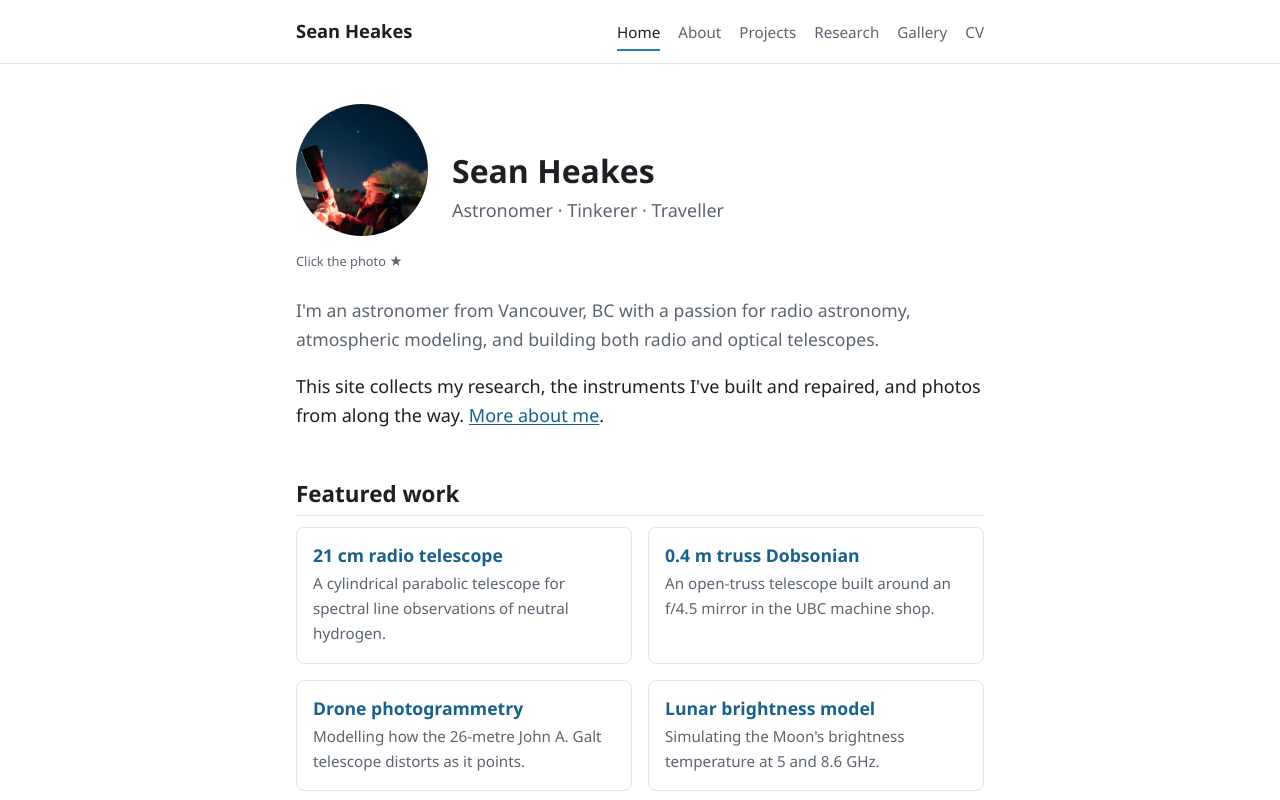
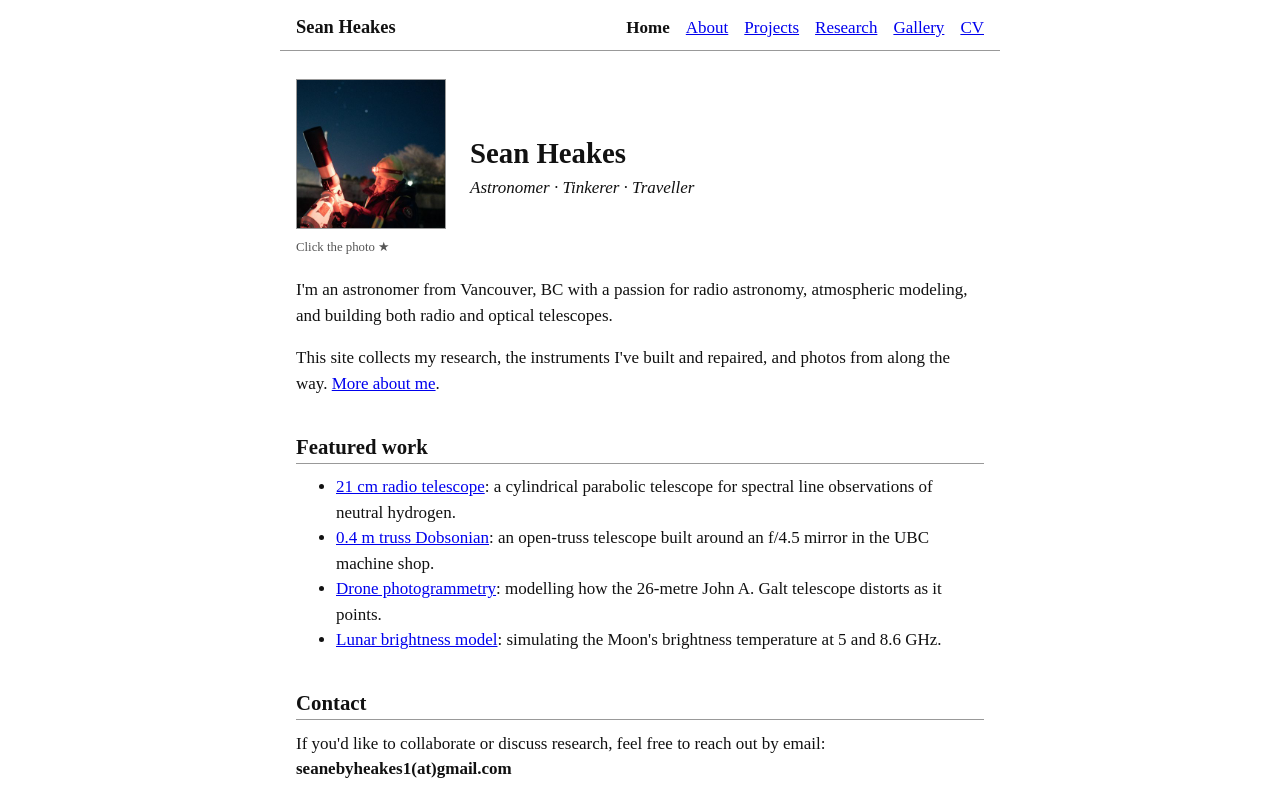
Before and after one commit to sheakes/sean-heakes-website, a plain HTML site: page index.html in a window 1280 px wide. Shown: the top 800 px of the page. Drawn offline with Linux system fonts and the light colour scheme.

Commit message:
Restyle as a plain hand-coded academic site
- Use the browser's default serif font and default link colours
- Replace home page cards with a plain list, and buttons with text links
- Drop rounded corners, tinted footer and accent colours

Co-Authored-By: Claude Fable 5.2 <noreply@anthropic.com>
Claude-Session: https://claude.ai/code/session_014N7F4rWXzPsGc9ifqfetNy

```diff
--- a/index.html
+++ b/index.html
@@ -46,27 +46,15 @@
         </section>
         <div id="blackHole" class="black-hole"></div>
 
-        <p class="lead">I'm an astronomer from Vancouver, BC with a passion for radio astronomy, atmospheric modeling, and building both radio and optical telescopes.</p>
+        <p>I'm an astronomer from Vancouver, BC with a passion for radio astronomy, atmospheric modeling, and building both radio and optical telescopes.</p>
         <p>This site collects my research, the instruments I've built and repaired, and photos from along the way. <a href="about.html">More about me</a>.</p>
 
         <h2>Featured work</h2>
-        <ul class="cards">
-            <li><a class="card" href="projects.html#hydrogen-telescope">
-                <h3>21 cm radio telescope</h3>
-                <p>A cylindrical parabolic telescope for spectral line observations of neutral hydrogen.</p>
-            </a></li>
-            <li><a class="card" href="projects.html#dobsonian">
-                <h3>0.4 m truss Dobsonian</h3>
-                <p>An open-truss telescope built around an f/4.5 mirror in the UBC machine shop.</p>
-            </a></li>
-            <li><a class="card" href="projects.html#photogrammetry">
-                <h3>Drone photogrammetry</h3>
-                <p>Modelling how the 26-metre John A. Galt telescope distorts as it points.</p>
-            </a></li>
-            <li><a class="card" href="research.html#lunar-model">
-                <h3>Lunar brightness model</h3>
-                <p>Simulating the Moon's brightness temperature at 5 and 8.6 GHz.</p>
-            </a></li>
+        <ul>
+            <li><a href="projects.html#hydrogen-telescope">21 cm radio telescope</a>: a cylindrical parabolic telescope for spectral line observations of neutral hydrogen.</li>
+            <li><a href="projects.html#dobsonian">0.4 m truss Dobsonian</a>: an open-truss telescope built around an f/4.5 mirror in the UBC machine shop.</li>
+            <li><a href="projects.html#photogrammetry">Drone photogrammetry</a>: modelling how the 26-metre John A. Galt telescope distorts as it points.</li>
+            <li><a href="research.html#lunar-model">Lunar brightness model</a>: simulating the Moon's brightness temperature at 5 and 8.6 GHz.</li>
         </ul>
 
         <h2 id="contact">Contact</h2>
--- a/style.css
+++ b/style.css
@@ -1,14 +1,4 @@
-/* Shared styles for every page. Colours and sizes live in the variables below. */
-
-:root {
-    --text: #1c1f23;
-    --muted: #5b6470;
-    --accent: #1f7fb5;
-    --accent-dark: #17618b;
-    --line: #e2e6ea;
-    --surface: #f6f8fa;
-    --column: 720px;
-}
+/* Shared styles for every page. No font is set, so the browser's default serif is used. */
 
 *,
 *::before,
@@ -22,20 +12,10 @@ html {
 
 body {
     margin: 0;
-    font-family: "Segoe UI", system-ui, -apple-system, Roboto, Helvetica, Arial, sans-serif;
-    font-size: 18px;
-    line-height: 1.65;
-    color: var(--text);
+    font-size: 17px;
+    line-height: 1.5;
+    color: #111;
     background: #fff;
-}
-
-a {
-    color: var(--accent-dark);
-    text-underline-offset: 2px;
-}
-
-a:hover {
-    color: var(--accent);
 }
 
 img {
@@ -51,18 +31,18 @@ h3 {
 }
 
 h1 {
-    font-size: 2rem;
+    font-size: 1.8rem;
 }
 
 h2 {
-    font-size: 1.4rem;
-    margin-top: 2.2em;
-    padding-bottom: 0.3em;
-    border-bottom: 1px solid var(--line);
+    font-size: 1.3rem;
+    margin-top: 1.8em;
+    padding-bottom: 0.15em;
+    border-bottom: 1px solid #999;
 }
 
 h3 {
-    font-size: 1.1rem;
+    font-size: 1.05rem;
 }
 
 p,
@@ -71,16 +51,12 @@ ul {
 }
 
 .wrap {
-    max-width: var(--column);
+    max-width: 720px;
     margin: 0 auto;
     padding: 0 16px;
 }
 
 /* Header and navigation */
-
-.site-header {
-    border-bottom: 1px solid var(--line);
-}
 
 .site-header .wrap {
     display: flex;
@@ -88,52 +64,36 @@ ul {
     align-items: baseline;
     justify-content: space-between;
     gap: 4px 24px;
-    padding-top: 16px;
-    padding-bottom: 12px;
+    padding-top: 14px;
+    padding-bottom: 8px;
+    border-bottom: 1px solid #999;
 }
 
 .site-name {
-    font-weight: 700;
+    font-weight: bold;
     font-size: 1.15rem;
-    color: var(--text);
+    color: #111;
     text-decoration: none;
 }
 
 .site-nav ul {
     display: flex;
     flex-wrap: wrap;
-    gap: 4px 18px;
+    gap: 2px 16px;
     list-style: none;
     margin: 0;
     padding: 0;
 }
 
-.site-nav a {
-    display: inline-block;
-    padding: 4px 0;
-    font-size: 0.95rem;
-    color: var(--muted);
+.site-nav a[aria-current="page"] {
+    font-weight: bold;
+    color: #111;
     text-decoration: none;
-    border-bottom: 2px solid transparent;
-}
-
-.site-nav a:hover {
-    color: var(--text);
-}
-
-.site-nav a[aria-current="page"] {
-    color: var(--text);
-    border-bottom-color: var(--accent);
 }
 
 main.wrap {
-    padding-top: 40px;
-    padding-bottom: 56px;
-}
-
-.lead {
-    font-size: 1.1rem;
-    color: var(--muted);
+    padding-top: 28px;
+    padding-bottom: 40px;
 }
 
 /* Home page hero */
@@ -142,96 +102,60 @@ main.wrap {
     display: flex;
     align-items: center;
     gap: 24px;
-    margin-bottom: 24px;
+    margin-bottom: 20px;
 }
 
 .hero h1 {
-    margin-bottom: 0.15em;
+    margin-bottom: 0.1em;
 }
 
 .tagline {
     margin: 0;
-    color: var(--muted);
+    font-style: italic;
 }
 
 .star-toggle {
     flex: none;
     padding: 0;
     border: 0;
-    border-radius: 50%;
     background: none;
     cursor: pointer;
     line-height: 0;
 }
 
 .star-toggle:focus-visible {
-    outline: 3px solid var(--accent);
-    outline-offset: 3px;
+    outline: 2px solid #00e;
+    outline-offset: 2px;
 }
 
 .avatar {
-    width: 132px;
-    height: 132px;
-    border-radius: 50%;
+    width: 150px;
+    height: 150px;
     object-fit: cover;
+    border: 1px solid #999;
 }
 
 .star-hint {
-    margin: 6px 0 0;
+    margin: 2px 0 0;
     font-size: 0.8rem;
-    color: var(--muted);
-}
-
-/* Cards on the home page */
-
-.cards {
-    display: grid;
-    grid-template-columns: repeat(auto-fit, minmax(280px, 1fr));
-    gap: 16px;
-    padding: 0;
-    list-style: none;
-}
-
-.card {
-    display: block;
-    height: 100%;
-    padding: 16px;
-    border: 1px solid var(--line);
-    border-radius: 8px;
-    color: inherit;
-    text-decoration: none;
-}
-
-.card:hover {
-    border-color: var(--accent);
-    color: inherit;
-}
-
-.card h3 {
-    color: var(--accent-dark);
-    margin-bottom: 0.3em;
-}
-
-.card p {
-    margin: 0;
-    font-size: 0.95rem;
-    color: var(--muted);
+    color: #555;
 }
 
 /* Project, research and CV entries */
 
 .entry {
-    margin-bottom: 2em;
+    margin-bottom: 1.5em;
 }
 
 .entry h3 {
-    margin-bottom: 0.15em;
+    margin-bottom: 0.1em;
 }
 
 .meta {
-    margin: 0 0 0.5em;
-    font-size: 0.9rem;
-    color: var(--muted);
+    margin: 0 0 0.4em;
+    font-size: 0.92rem;
+    font-style: italic;
+    color: #444;
 }
 
 .photo-slot {
@@ -240,7 +164,6 @@ main.wrap {
 
 .photo-slot img {
     display: block;
-    border-radius: 6px;
 }
 
 figure {
@@ -248,9 +171,9 @@ figure {
 }
 
 figcaption {
-    margin-top: 6px;
-    font-size: 0.9rem;
-    color: var(--muted);
+    margin-top: 4px;
+    font-size: 0.92rem;
+    font-style: italic;
 }
 
 /* Gallery */
@@ -264,7 +187,6 @@ figcaption {
 .gallery img {
     display: block;
     width: 100%;
-    border-radius: 6px;
 }
 
 /* About page portrait */
@@ -272,40 +194,24 @@ figcaption {
 .portrait {
     float: right;
     width: 200px;
-    margin: 0 0 16px 24px;
-    border-radius: 8px;
-}
-
-.button {
-    display: inline-block;
-    padding: 8px 16px;
-    border-radius: 6px;
-    background: var(--accent-dark);
-    color: #fff;
-    text-decoration: none;
-}
-
-.button:hover {
-    background: var(--accent);
-    color: #fff;
+    margin: 0 0 12px 20px;
+    border: 1px solid #999;
 }
 
 /* Footer */
 
 .site-footer {
-    border-top: 1px solid var(--line);
-    background: var(--surface);
     font-size: 0.9rem;
-    color: var(--muted);
 }
 
 .site-footer .wrap {
     display: flex;
     flex-wrap: wrap;
     justify-content: space-between;
-    gap: 4px 24px;
-    padding-top: 20px;
+    gap: 2px 24px;
+    padding-top: 10px;
     padding-bottom: 20px;
+    border-top: 1px solid #999;
 }
 
 .site-footer p {
@@ -347,27 +253,19 @@ figcaption {
 }
 
 @media (max-width: 520px) {
-    body {
-        font-size: 17px;
-    }
-
     .site-nav ul {
-        gap: 2px 13px;
-    }
-
-    .site-nav a {
-        font-size: 0.88rem;
+        gap: 2px 12px;
     }
 
     .hero {
         flex-direction: column;
         align-items: flex-start;
-        gap: 12px;
+        gap: 10px;
     }
 
     .portrait {
         float: none;
         display: block;
-        margin: 0 0 16px;
+        margin: 0 0 12px;
     }
 }
```
Also changed, not shown: 404.html (+2 -2 lines), about.html (+1 -1 lines), cv.html (+1 -1 lines), gallery.html (+1 -1 lines), projects.html (+1 -1 lines), research.html (+1 -1 lines).
